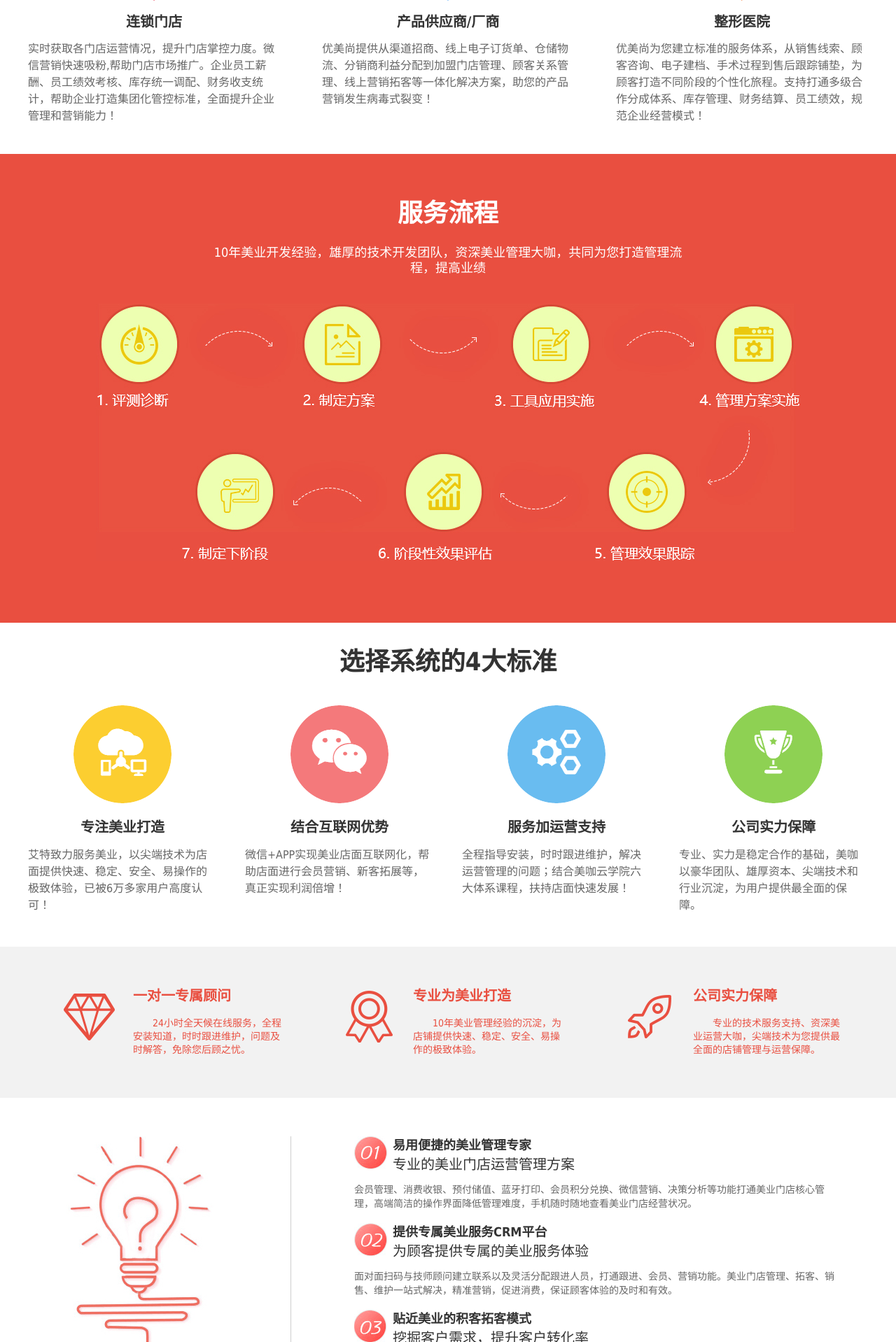
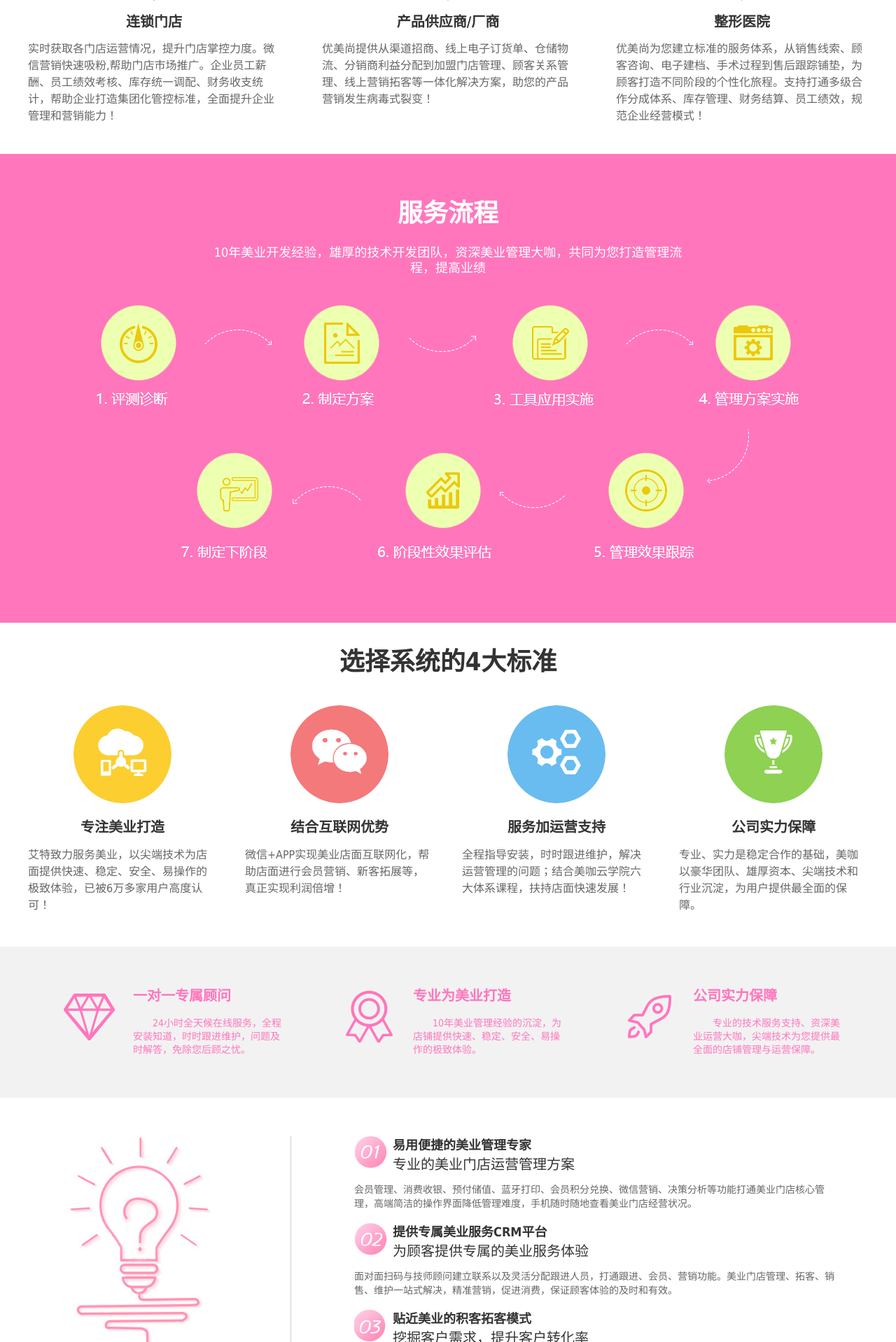
Before and after one commit to dzw9958/aite, a PHP site: page / in a window 1280 px wide. Shown: the part 3403-5321 px from the top of the page at 70% size. Run offline with PHP 8.4, Linux system fonts and the light colour scheme.

Commit message:
dzw 7/11/18

```diff
--- a/美容行业独立站/css/index.css
+++ b/美容行业独立站/css/index.css
@@ -465,7 +467,7 @@ body {
 .flow {
   width: 100%;
   height: 670px;
-  background-color: #e94f40;
+  background-color: #ff76bd;
 }
 .flow .flow_content {
   margin: auto;
@@ -622,7 +624,7 @@ body {
   height: 24px;
   line-height: 24px;
   font-size: 20px;
-  color: #e94f40;
+  color: #ff76bd;
   font-weight: bold;
 }
 .gray .gray_content li p {
@@ -631,7 +633,7 @@ body {
   height: 57px;
   line-height: 19px;
   font-size: 14px;
-  color: #e94f40;
+  color: #ff76bd;
 }
 .gray .gray_content li p i {
   display: inline-block;
@@ -719,14 +715,14 @@ body {
   color: #666666;
 }
 .blend .blend_list li:nth-child(1) i {
-  background-position: -3px -282px;
+  background-position: -3px -284px;
 }
 .blend .blend_list li:nth-child(2) i {
-  background-position: -77px -282px;
+  background-position: -77px -284px;
 }
 .blend .blend_list li:nth-child(3) i {
-  background-position: -153px -282px;
+  background-position: -153px -284px;
 }
 .blend .blend_list li:nth-child(4) i {
-  background-position: -227px -282px;
+  background-position: -227px -284px;
 }
--- a/美容行业独立站/css/index.less
+++ b/美容行业独立站/css/index.less
@@ -405,7 +407,7 @@ body{
 */
 .flow{
   .wh(100%, 670px);
-  background-color: #e94f40;
+  background-color: #ff76bd;
   .flow_content{
     margin: auto;
     padding-top: 65px;
@@ -537,14 +539,14 @@ body{
         float: left;
         margin-bottom: 18px;
         .whh(220px, 24px);
-        .font(20px, #e94f40);
+        .font(20px, #ff76bd);
         font-weight: bold;
       }
       p{
         float: left;
         .wh(220px, 57px);
         line-height: 19px;
-        .font(14px, #e94f40);
+        .font(14px, #ff76bd);
         i{
           display: inline-block;
           width: 28px;
@@ -632,22 +628,22 @@ body{
     }
     li:nth-child(1){
       i{
-        background-position: -3px -282px;
+        background-position: -3px -284px;
       }
     }
     li:nth-child(2){
       i{
-        background-position: -77px -282px;
+        background-position: -77px -284px;
       }
     }
     li:nth-child(3){
       i{
-        background-position: -153px -282px;
+        background-position: -153px -284px;
       }
     }
     li:nth-child(4){
       i{
-        background-position: -227px -282px;
+        background-position: -227px -284px;
       }
     }
   }
```
Also changed, not shown: other parts of 美容行业独立站/css/index.css (+9 -13 lines), other parts of 美容行业独立站/css/index.less (+9 -13 lines), 美容行业独立站/img/index/banner.jpg, 美容行业独立站/img/index/blend.jpg, 美容行业独立站/img/index/develop.jpg, 美容行业独立站/img/index/elves-1.png, 美容行业独立站/img/index/elves-2.png, 美容行业独立站/img/index/flow.jpg.
